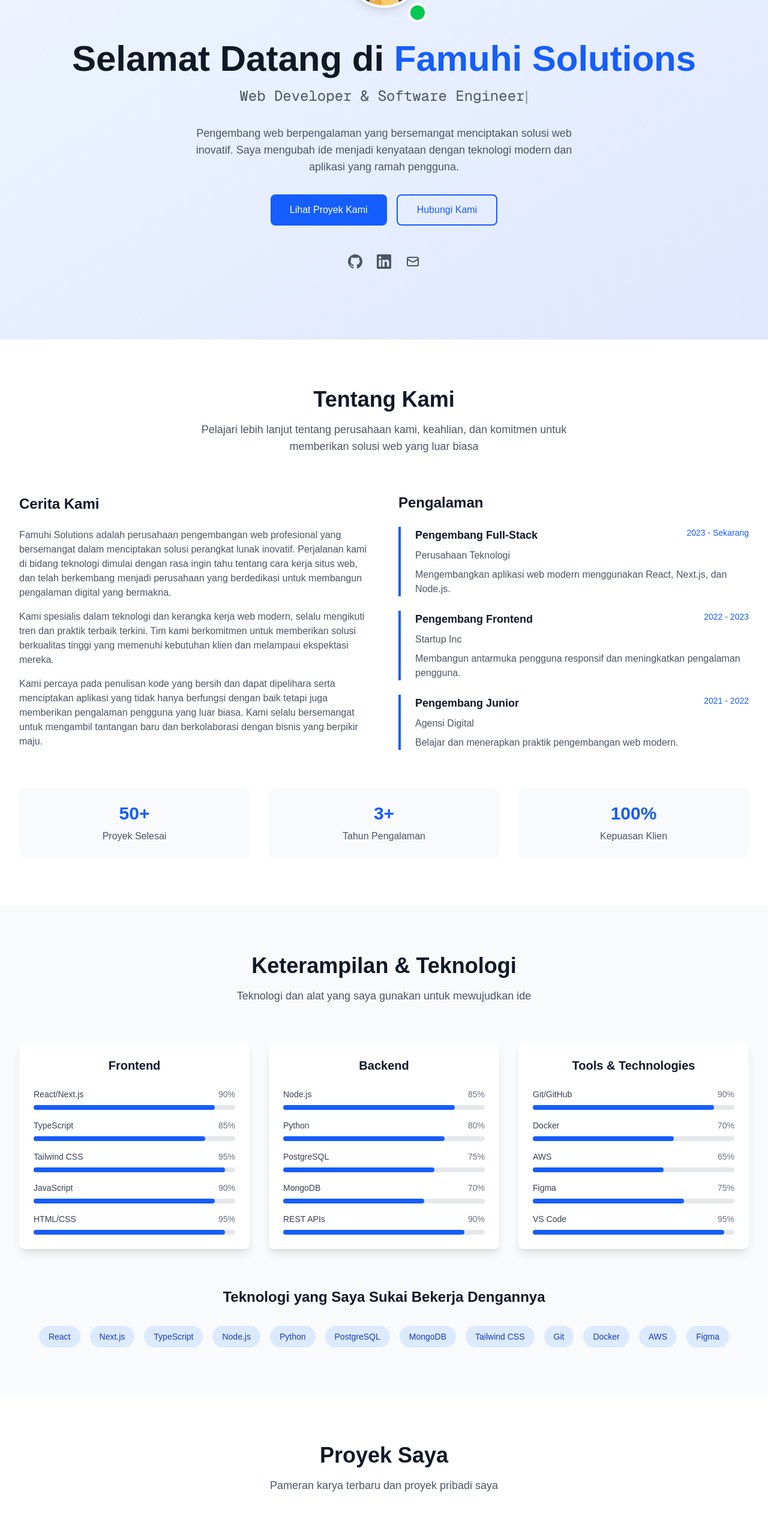
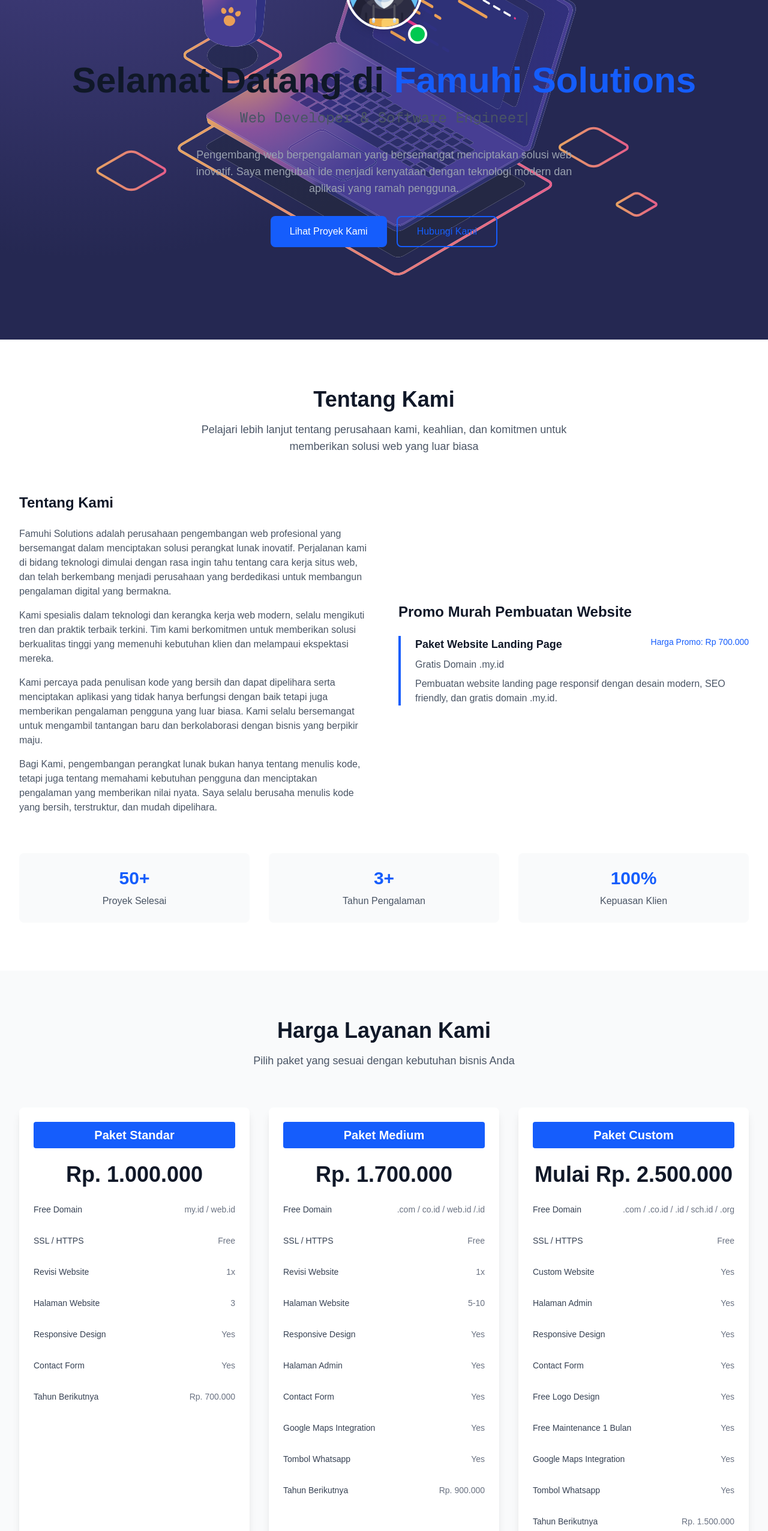
Before and after one commit to Ihvanjar1/company-profile, a Next.js app: page / in a window 1280 px wide. Shown: the part 234-2786 px from the top of the page at 60% size. Built offline with nearby package versions, Linux system fonts and the light colour scheme.

Commit message:
update about, hero, skill

```diff
--- a/src/app/page.tsx
+++ b/src/app/page.tsx
@@ -2,7 +2,7 @@
 import Hero from "@/components/Hero";
 import About from "@/components/About";
 import Skills from "@/components/Skills";
-import Projects from "@/components/Projects";
+// import Projects from "@/components/Projects";
 import Contact from "@/components/Contact";
 
 export default function Home() {
@@ -12,7 +12,7 @@
       <Hero />
       <About />
       <Skills />
-      <Projects />
+      {/* <Projects /> */}
       <Contact />
     </main>
   );
--- a/src/components/About.tsx
+++ b/src/components/About.tsx
@@ -1,24 +1,12 @@
 const About = () => {
   const experiences = [
     {
-      year: "2023 - Sekarang",
-      title: "Pengembang Full-Stack",
-      company: "Perusahaan Teknologi",
+      year: "Harga Promo: Rp 700.000",
+      title: "Paket Website Landing Page",
+      company: "Gratis Domain .my.id",
+
       description:
-        "Mengembangkan aplikasi web modern menggunakan React, Next.js, dan Node.js.",
-    },
-    {
-      year: "2022 - 2023",
-      title: "Pengembang Frontend",
-      company: "Startup Inc",
-      description:
-        "Membangun antarmuka pengguna responsif dan meningkatkan pengalaman pengguna.",
-    },
-    {
-      year: "2021 - 2022",
-      title: "Pengembang Junior",
-      company: "Agensi Digital",
-      description: "Belajar dan menerapkan praktik pengembangan web modern.",
+        "Pembuatan website landing page responsif dengan desain modern, SEO friendly, dan gratis domain .my.id.",
     },
   ];
 
@@ -38,7 +26,7 @@
         <div className="grid md:grid-cols-2 gap-12 items-center">
           <div>
             <h3 className="text-2xl font-semibold text-gray-900 dark:text-white mb-6">
-              Cerita Kami
+              Tentang Kami
             </h3>
             <div className="space-y-4 text-gray-600 dark:text-gray-300">
               <p>
@@ -62,12 +50,19 @@
                 biasa. Kami selalu bersemangat untuk mengambil tantangan baru
                 dan berkolaborasi dengan bisnis yang berpikir maju.
               </p>
+              <p>
+                Bagi Kami, pengembangan perangkat lunak bukan hanya tentang
+                menulis kode, tetapi juga tentang memahami kebutuhan pengguna
+                dan menciptakan pengalaman yang memberikan nilai nyata. Saya
+                selalu berusaha menulis kode yang bersih, terstruktur, dan mudah
+                dipelihara.
+              </p>
             </div>
           </div>
 
           <div>
             <h3 className="text-2xl font-semibold text-gray-900 dark:text-white mb-6">
-              Pengalaman
+              Promo Murah Pembuatan Website
             </h3>
             <div className="space-y-6">
               {experiences.map((exp, index) => (
--- a/src/components/Hero.tsx
+++ b/src/components/Hero.tsx
@@ -28,7 +28,7 @@
   return (
     <section
       id="hero"
-      className="min-h-screen flex items-center justify-center bg-gradient-to-br from-blue-50 to-indigo-100 dark:from-gray-900 dark:to-gray-800"
+      className="min-h-screen flex items-center justify-center bg-gradient-to-br from-blue-50 to-indigo-100 dark:from-gray-900 dark:to-gray-800 bg-[url('/bg-hero.svg')] bg-cover bg-center bg-no-repeat"
     >
       <div className="max-w-7xl mx-auto px-4 sm:px-6 lg:px-8 py-20">
         <div className="text-center">
@@ -61,7 +61,7 @@
             <span className="animate-pulse">|</span>
           </div>
 
-          <p className="text-lg text-gray-600 dark:text-gray-300 max-w-2xl mx-auto mb-8">
+          <p className="text-lg text-gray-400 dark:text-gray-300 max-w-2xl mx-auto mb-8">
             Pengembang web berpengalaman yang bersemangat menciptakan solusi web
             inovatif. Saya mengubah ide menjadi kenyataan dengan teknologi
             modern dan aplikasi yang ramah pengguna.
@@ -81,47 +81,6 @@
               Hubungi Kami
             </button>
           </div>
-
-          <div className="mt-12 flex justify-center space-x-6">
-            <a
-              href="https://github.com"
-              target="_blank"
-              rel="noopener noreferrer"
-              className="text-gray-600 dark:text-gray-400 hover:text-blue-600 transition-colors"
-            >
-              <svg className="w-6 h-6" fill="currentColor" viewBox="0 0 24 24">
-                <path d="M12 0c-6.626 0-12 5.373-12 12 0 5.302 3.438 9.8 8.207 11.387.599.111.793-.261.793-.577v-2.234c-3.338.726-4.033-1.416-4.033-1.416-.546-1.387-1.333-1.756-1.333-1.756-1.089-.745.083-.729.083-.729 1.205.084 1.839 1.237 1.839 1.237 1.07 1.834 2.807 1.304 3.492.997.107-.775.418-1.305.762-1.604-2.665-.305-5.467-1.334-5.467-5.931 0-1.311.469-2.381 1.236-3.221-.124-.303-.535-1.524.117-3.176 0 0 1.008-.322 3.301 1.23.957-.266 1.983-.399 3.003-.404 1.02.005 2.047.138 3.006.404 2.291-1.552 3.297-1.23 3.297-1.23.653 1.653.242 2.874.118 3.176.77.84 1.235 1.911 1.235 3.221 0 4.609-2.807 5.624-5.479 5.921.43.372.823 1.102.823 2.222v3.293c0 .319.192.694.801.576 4.765-1.589 8.199-6.086 8.199-11.386 0-6.627-5.373-12-12-12z" />
-              </svg>
-            </a>
-            <a
-              href="https://linkedin.com"
-              target="_blank"
-              rel="noopener noreferrer"
-              className="text-gray-600 dark:text-gray-400 hover:text-blue-600 transition-colors"
-            >
-              <svg className="w-6 h-6" fill="currentColor" viewBox="0 0 24 24">
-                <path d="M20.447 20.452h-3.554v-5.569c0-1.328-.027-3.037-1.852-3.037-1.853 0-2.136 1.445-2.136 2.939v5.667H9.351V9h3.414v1.561h.046c.477-.9 1.637-1.85 3.37-1.85 3.601 0 4.267 2.37 4.267 5.455v6.286zM5.337 7.433c-1.144 0-2.063-.926-2.063-2.065 0-1.138.92-2.063 2.063-2.063 1.14 0 2.064.925 2.064 2.063 0 1.139-.925 2.065-2.064 2.065zm1.782 13.019H3.555V9h3.564v11.452zM22.225 0H1.771C.792 0 0 .774 0 1.729v20.542C0 23.227.792 24 1.771 24h20.451C23.2 24 24 23.227 24 22.271V1.729C24 .774 23.2 0 22.222 0h.003z" />
-              </svg>
-            </a>
-            <a
-              href="mailto:ihvanjar@example.com"
-              className="text-gray-600 dark:text-gray-400 hover:text-blue-600 transition-colors"
-            >
-              <svg
-                className="w-6 h-6"
-                fill="none"
-                stroke="currentColor"
-                viewBox="0 0 24 24"
-              >
-                <path
-                  strokeLinecap="round"
-                  strokeLinejoin="round"
-                  strokeWidth={2}
-                  d="M3 8l7.89 4.26a2 2 0 002.22 0L21 8M5 19h14a2 2 0 002-2V7a2 2 0 00-2-2H5a2 2 0 00-2 2v10a2 2 0 002 2z"
-                />
-              </svg>
-            </a>
-          </div>
         </div>
       </div>
     </section>
--- a/src/components/Skills.tsx
+++ b/src/components/Skills.tsx
@@ -1,33 +1,49 @@
 const Skills = () => {
   const skillCategories = [
     {
-      title: "Frontend",
+      title: "Paket Standar",
+      harga: "Rp. 1.000.000",
       skills: [
-        { name: "React/Next.js", level: 90 },
-        { name: "TypeScript", level: 85 },
-        { name: "Tailwind CSS", level: 95 },
-        { name: "JavaScript", level: 90 },
-        { name: "HTML/CSS", level: 95 },
+        { name: "Free Domain", level: "my.id / web.id" },
+        { name: "SSL / HTTPS", level: "Free" },
+        { name: "Revisi Website", level: "1x" },
+        { name: "Halaman Website", level: "3" },
+        { name: "Responsive Design", level: "Yes" },
+        { name: "Contact Form", level: "Yes" },
+        { name: "Tahun Berikutnya", level: "Rp. 700.000" },
       ],
     },
     {
-      title: "Backend",
+      title: "Paket Medium",
+      harga: "Rp. 1.700.000",
       skills: [
-        { name: "Node.js", level: 85 },
-        { name: "Python", level: 80 },
-        { name: "PostgreSQL", level: 75 },
-        { name: "MongoDB", level: 70 },
-        { name: "REST APIs", level: 90 },
+        { name: "Free Domain", level: ".com / co.id / web.id /.id" },
+        { name: "SSL / HTTPS", level: "Free" },
+        { name: "Revisi Website", level: "1x" },
+        { name: "Halaman Website", level: "5-10" },
+        { name: "Responsive Design", level: "Yes" },
+        { name: "Halaman Admin", level: "Yes" },
+        { name: "Contact Form", level: "Yes" },
+        { name: "Google Maps Integration", level: "Yes" },
+        { name: "Tombol Whatsapp", level: "Yes" },
+        { name: "Tahun Berikutnya", level: "Rp. 900.000" },
       ],
     },
     {
-      title: "Tools & Technologies",
+      title: "Paket Custom",
+      harga: "Mulai Rp. 2.500.000",
       skills: [
-        { name: "Git/GitHub", level: 90 },
-        { name: "Docker", level: 70 },
-        { name: "AWS", level: 65 },
-        { name: "Figma", level: 75 },
-        { name: "VS Code", level: 95 },
+        { name: "Free Domain", level: ".com / .co.id / .id / sch.id / .org" },
+        { name: "SSL / HTTPS", level: "Free" },
+        { name: "Custom Website", level: "Yes" },
+        { name: "Halaman Admin", level: "Yes" },
+        { name: "Responsive Design", level: "Yes" },
+        { name: "Contact Form", level: "Yes" },
+        { name: "Free Logo Design", level: "Yes" },
+        { name: "Free Maintenance 1 Bulan", level: "Yes" },
+        { name: "Google Maps Integration", level: "Yes" },
+        { name: "Tombol Whatsapp", level: "Yes" },
+        { name: "Tahun Berikutnya", level: "Rp. 1.500.000" },
       ],
     },
   ];
@@ -37,10 +53,10 @@
       <div className="max-w-7xl mx-auto px-4 sm:px-6 lg:px-8">
         <div className="text-center mb-16">
           <h2 className="text-3xl md:text-4xl font-bold text-gray-900 dark:text-white mb-4">
-            Keterampilan & Teknologi
+            Harga Layanan Kami
           </h2>
           <p className="text-lg text-gray-600 dark:text-gray-300 max-w-2xl mx-auto">
-            Teknologi dan alat yang saya gunakan untuk mewujudkan ide
+            Pilih paket yang sesuai dengan kebutuhan bisnis Anda
           </p>
         </div>
 
@@ -50,9 +66,13 @@
               key={categoryIndex}
               className="bg-white dark:bg-gray-900 p-6 rounded-lg shadow-lg"
             >
-              <h3 className="text-xl font-semibold text-gray-900 dark:text-white mb-6 text-center">
+              <h3 className="text-xl font-semibold dark:text-white mb-6 text-center bg-blue-600 text-white py-2 rounded">
                 {category.title}
               </h3>
+              <h1 className="text-4xl font-bold text-center text-gray-900 dark:text-white mb-7">
+                {category.harga}
+              </h1>
+
               <div className="space-y-4">
                 {category.skills.map((skill, skillIndex) => (
                   <div key={skillIndex}>
@@ -61,14 +81,11 @@
                         {skill.name}
                       </span>
                       <span className="text-sm text-gray-500 dark:text-gray-400">
-                        {skill.level}%
+                        {skill.level}
                       </span>
                     </div>
-                    <div className="w-full bg-gray-200 dark:bg-gray-700 rounded-full h-2">
-                      <div
-                        className="bg-blue-600 h-2 rounded-full transition-all duration-1000 ease-out"
-                        style={{ width: `${skill.level}%` }}
-                      ></div>
+                    <div className="w-full bg-gray-200rounded-full h-2">
+                      <div style={{ width: `${skill.level}%` }}></div>
                     </div>
                   </div>
                 ))}
@@ -76,35 +93,6 @@
             </div>
           ))}
         </div>
-
-        <div className="mt-16 text-center">
-          <h3 className="text-2xl font-semibold text-gray-900 dark:text-white mb-8">
-            Teknologi yang Saya Sukai Bekerja Dengannya
-          </h3>
-          <div className="flex flex-wrap justify-center gap-4">
-            {[
-              "React",
-              "Next.js",
-              "TypeScript",
-              "Node.js",
-              "Python",
-              "PostgreSQL",
-              "MongoDB",
-              "Tailwind CSS",
-              "Git",
-              "Docker",
-              "AWS",
-              "Figma",
-            ].map((tech, index) => (
-              <span
-                key={index}
-                className="px-4 py-2 bg-blue-100 dark:bg-blue-900 text-blue-800 dark:text-blue-200 rounded-full text-sm font-medium hover:bg-blue-200 dark:hover:bg-blue-800 transition-colors"
-              >
-                {tech}
-              </span>
-            ))}
-          </div>
-        </div>
       </div>
     </section>
   );
```
Also changed, not shown: public/bg-hero.svg (added), 1 other file (tests, documents, lock files or other folders).
